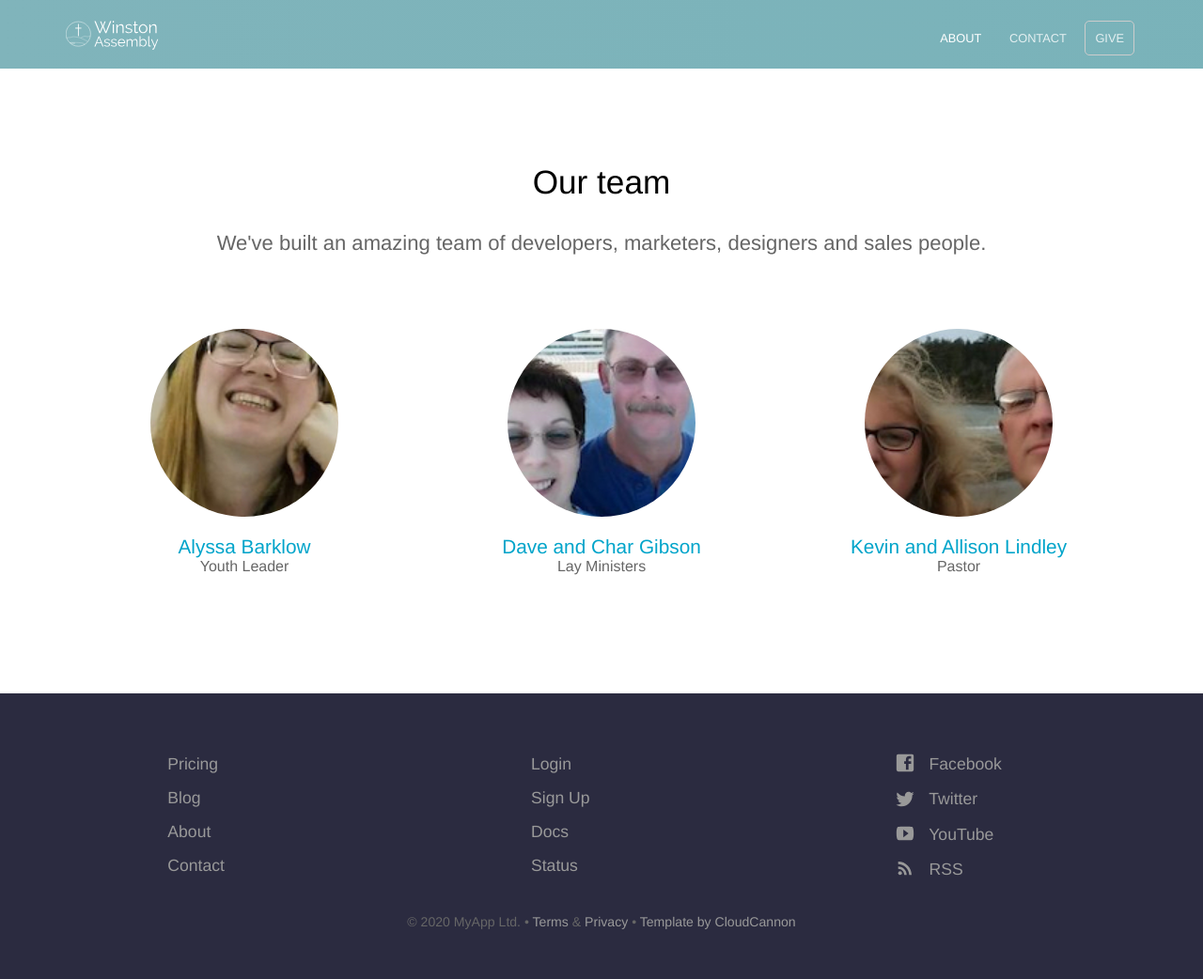
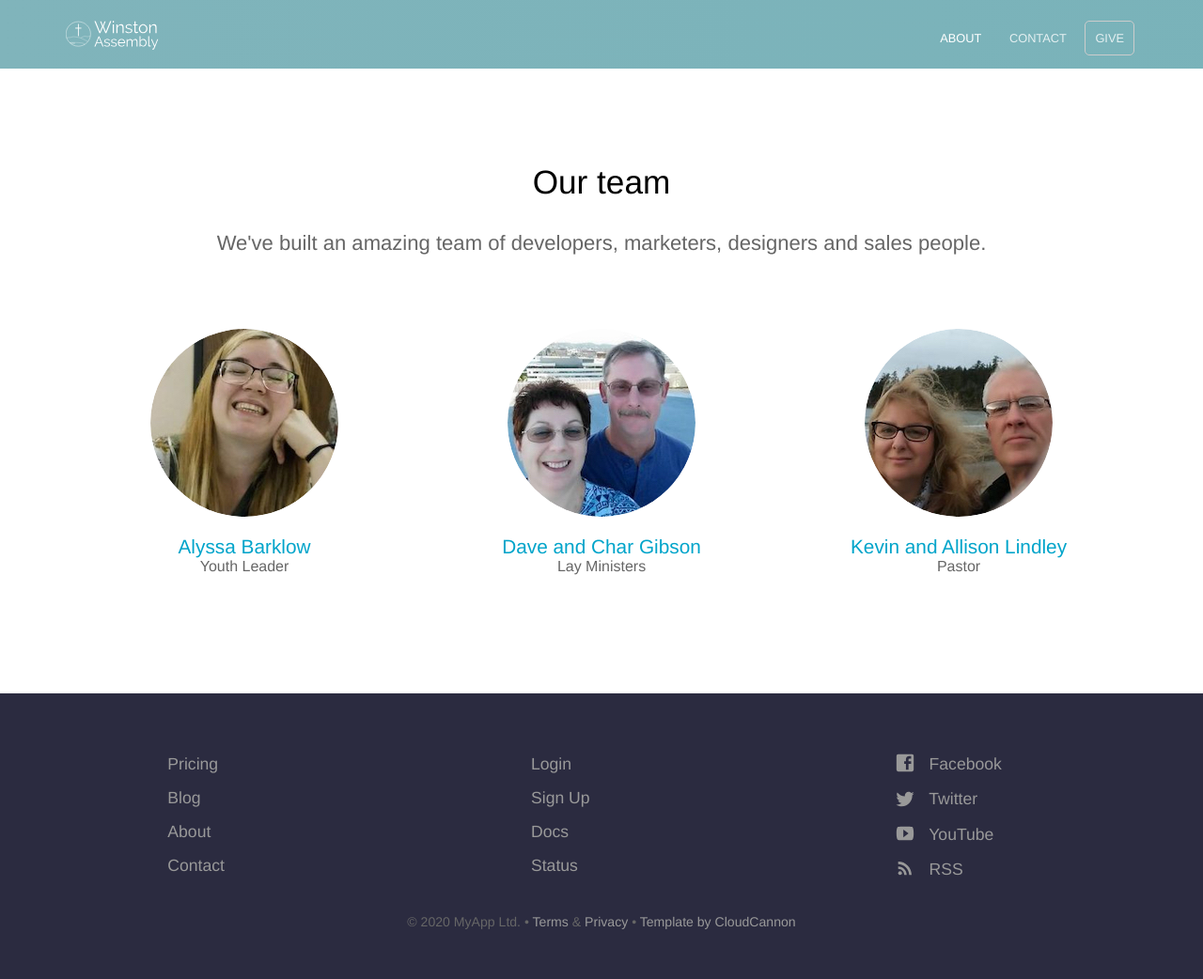
Before and after one commit to CloudCannon/hydra-jekyll-template, a Jekyll site: the page built from about.html, in a window 1280 px wide. Shown: the whole page at 94% size. Built offline with Jekyll 4.4.1, drawn with Linux system fonts in a browser that asks for light colours.

Commit message:
remove positioning and width from img

```diff
--- a/_sass/layout.scss
+++ b/_sass/layout.scss
@@ -127,13 +127,7 @@ blockquote:before {
 	border-radius: 200px;
 
 	img {
-		position: absolute;
-		left: -1000%;
-		right: -1000%;
-		top: -1000%;
-		bottom: -1000%;
 		margin: auto;
-		width: 300px;
 	}
 }
 
```
